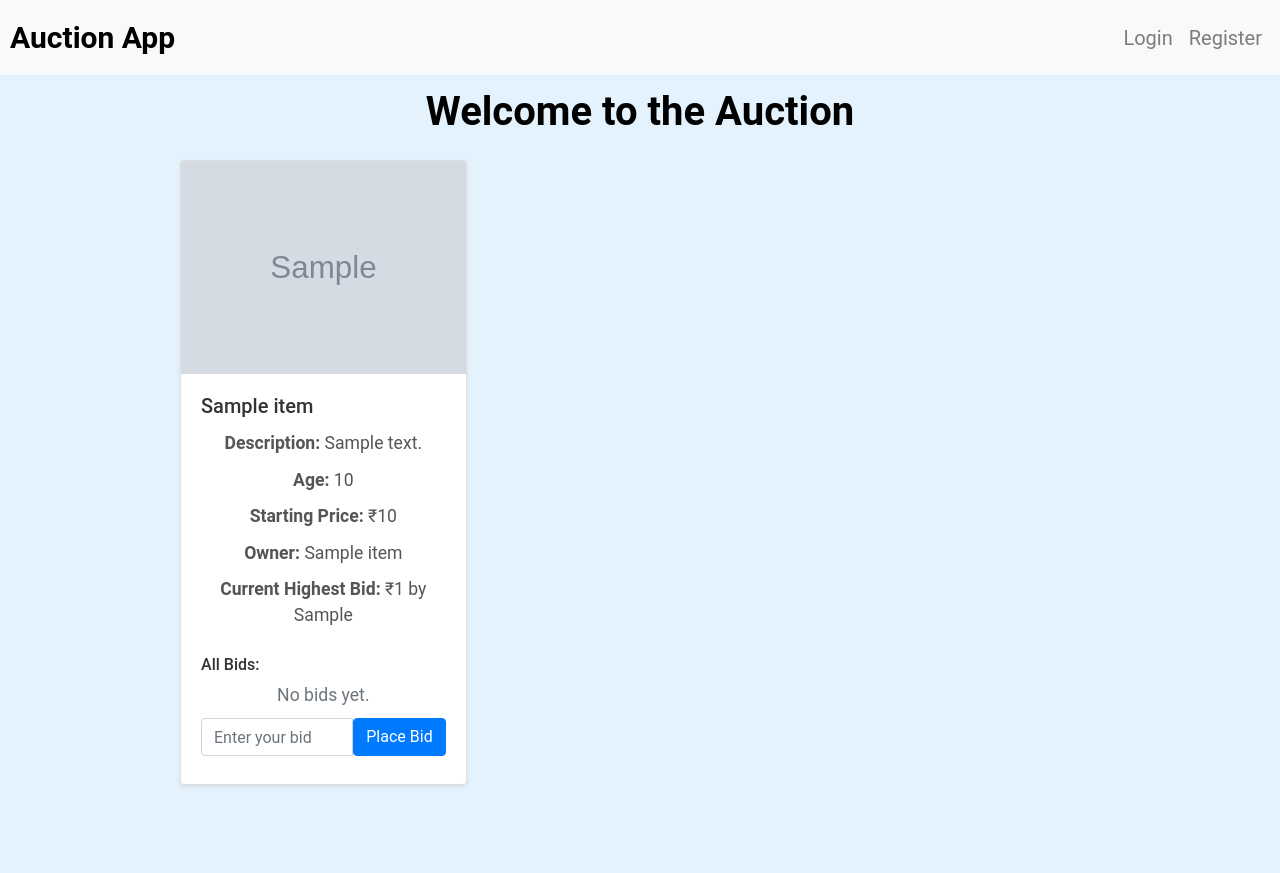
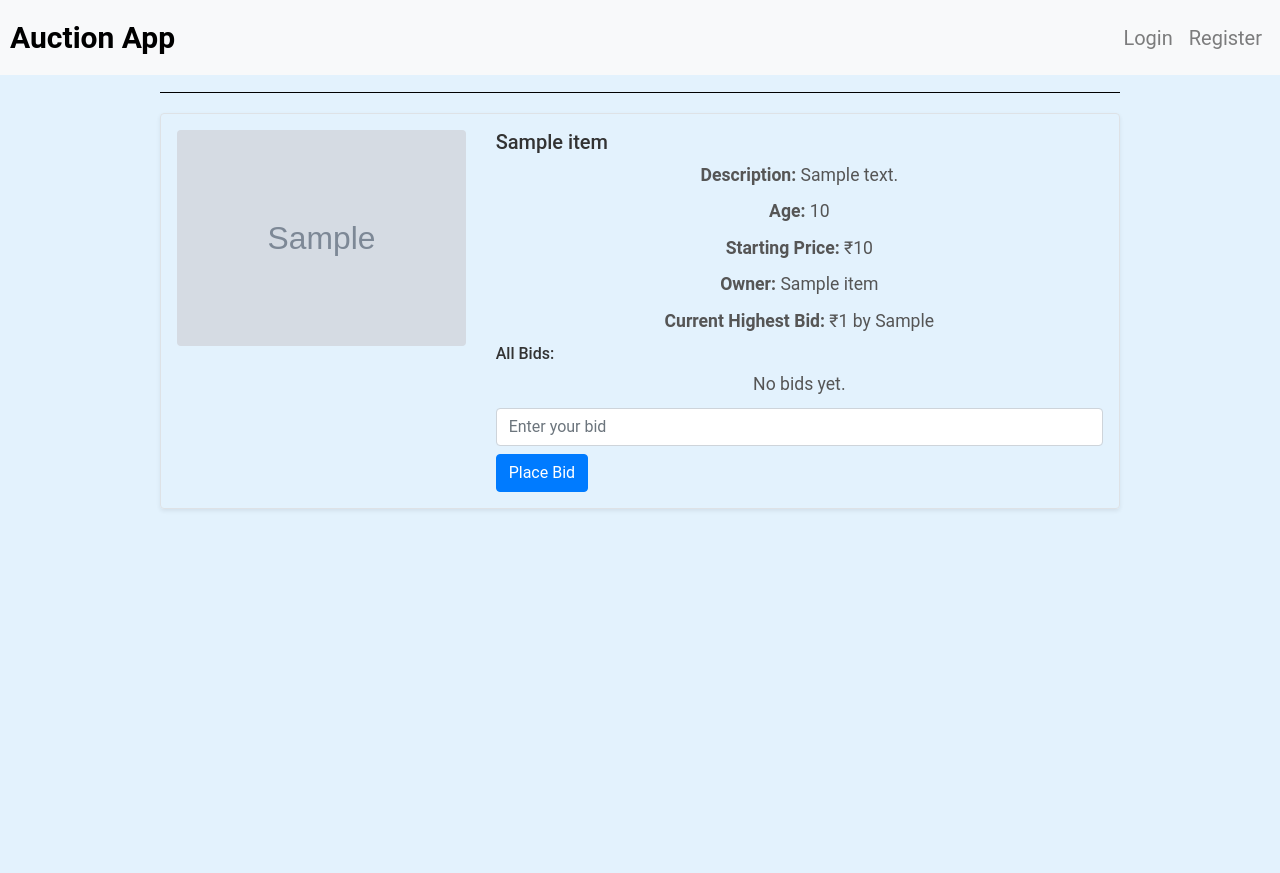
Before and after one commit to SHIV4347/Auction-Web-Application, a Flask app: page / in a window 1280 px wide. After the commit the page ends 510 px from the top, so only its background shows below. Run offline with Flask 3, Linux system fonts and the light colour scheme; grey boxes marked "Sample" are stand-in pictures; a database or web service that is not in the repository returns one stand-in record (values such as "Sample title"); some libraries are stand-ins or nearby versions.

Commit message:
Update home.html

```diff
--- a/templates/home.html
+++ b/templates/home.html
@@ -1,42 +1,46 @@
 {% extends 'base.html' %}
+{% block content %}
+<h1 class="text-center mb-4">Welcome to the Auction</h1>
+<hr />
+<div class="row">
+    {% for item in items %}
+    <div class="col-md-12 mb-4">
+        <!-- Frame starts -->
+        <div class="border rounded p-3 shadow-sm">
+            <div class="row">
+                <div class="col-md-4">
+                    <img class="img-fluid rounded" src="{{ url_for('static', filename=item[5]) }}" alt="{{ item[1] }}">
+                </div>
+                <div class="col-md-8">
+                    <h5>{{ item[1] }}</h5>
+                    <p><strong>Description:</strong> {{ item[2] }}</p>
+                    <p><strong>Age:</strong> {{ item[3] }}</p>
+                    <p><strong>Starting Price:</strong> ₹{{ item[4] }}</p>
+                    <p><strong>Owner:</strong> {{ item[6] }}</p>
+                    <p><strong>Current Highest Bid:</strong> ₹{{ item[7] | default(0) }} by {{ item[8] | default('No bids yet') }}</p>
 
-{% block content %}
-<div class="container my-5">
-    <h1 class="text-center mb-4">Welcome to the Auction</h1>
-    <div class="row g-4">
-        {% for item in items %}
-        <div class="col-md-6 col-lg-4">
-            <div class="card h-100 shadow-sm">
-                <img src="{{ url_for('static', filename=item.image_path) }}" class="card-img-top" alt="{{ item.item_name }}">
-                <div class="card-body d-flex flex-column">
-                    <h5 class="card-title">{{ item.item_name }}</h5>
-                    <p class="card-text"><strong>Description:</strong> {{ item.description }}</p>
-                    <p class="card-text"><strong>Age:</strong> {{ item.age }}</p>
-                    <p class="card-text"><strong>Starting Price:</strong> ₹{{ item.starting_price }}</p>
-                    <p class="card-text"><strong>Owner:</strong> {{ item.owner_name }}</p>
-                    <p class="card-text"><strong>Current Highest Bid:</strong> ₹{{ item.highest_bid | default(0) }} by {{ item.highest_bidder | default('No bids yet') }}</p>
-
-                    <h6 class="mt-3">All Bids:</h6>
-                    {% if item.item_id in bids %}
-                        <ul class="list-group list-group-flush mb-3">
-                            {% for bid in bids[item.item_id] %}
-                                <li class="list-group-item py-1">₹{{ bid.bid_amount }} by {{ bid.bidder_name }}</li>
+                    <h6>All Bids:</h6>
+                    {% if item[0] in bids %}
+                        <ul>
+                            {% for bid in bids[item[0]] %}
+                                <li>₹{{ bid.bid_amount }} by {{ bid.bidder_name }}</li>
                             {% endfor %}
                         </ul>
                     {% else %}
-                        <p class="text-muted">No bids yet.</p>
+                        <p>No bids yet.</p>
                     {% endif %}
 
-                    <form action="/bid/{{ item.item_id }}" method="POST" class="mt-auto">
-                        <div class="input-group mb-2">
+                    <form action="/bid/{{ item[0] }}" method="POST">
+                        <div class="form-group mb-2">
                             <input type="number" name="bid_amount" class="form-control" placeholder="Enter your bid" required>
-                            <button class="btn btn-primary" type="submit">Place Bid</button>
                         </div>
+                        <button type="submit" class="btn btn-primary">Place Bid</button>
                     </form>
                 </div>
             </div>
         </div>
-        {% endfor %}
+        <!-- Frame ends -->
     </div>
+    {% endfor %}
 </div>
 {% endblock %}
```
